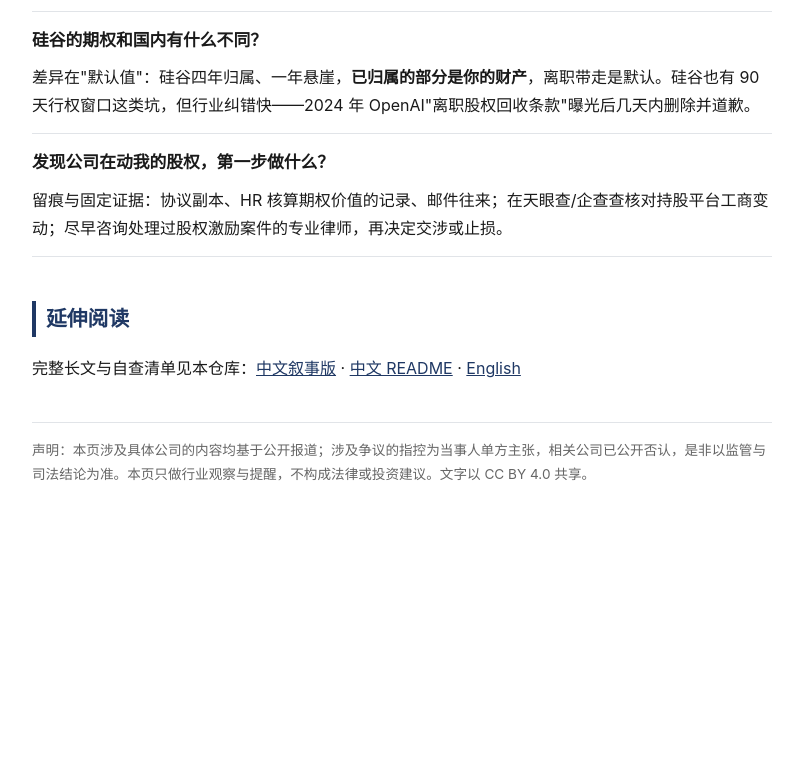
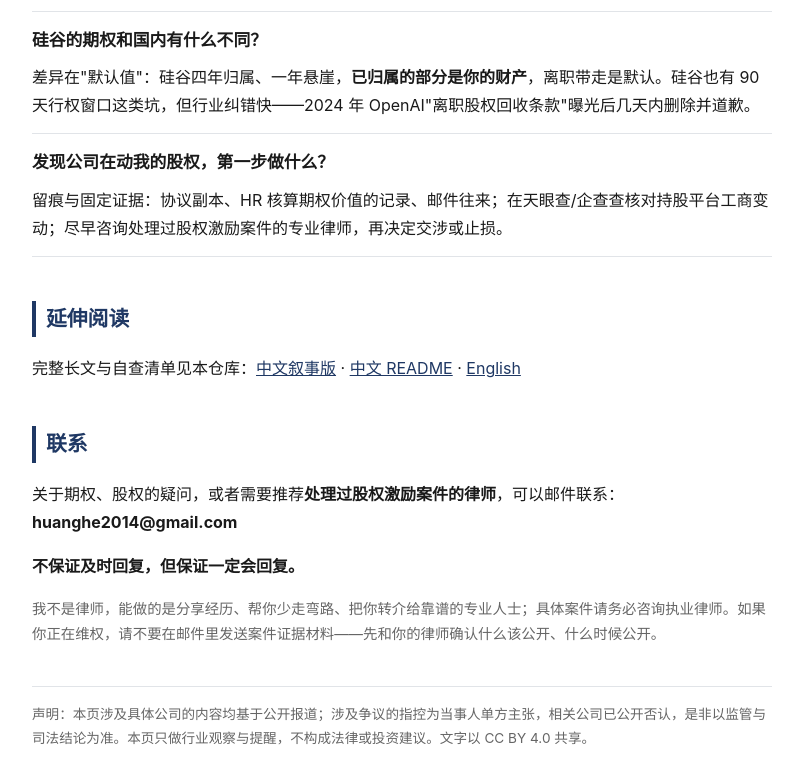
Before and after one commit to huanghe/startup-equity-guide, a plain HTML site: page index.html in a window 1280 px wide. Shown: the part 1816-2599 px from the top of the page, without its empty margins (238-1037 px from the left). Before the commit the page ends 2383 px from the top, so only its background shows below. Drawn offline with Linux system fonts and the light colour scheme.

Commit message:
补充联系方式：期权答疑与律师推荐邮箱

```diff
--- a/index.html
+++ b/index.html
@@ -165,6 +165,11 @@
 <h2>延伸阅读</h2>
 <p>完整长文与自查清单见本仓库：<a href="./ARTICLE.md">中文叙事版</a> · <a href="./README.md">中文 README</a> · <a href="./README_EN.md">English</a></p>
 
+<h2>联系</h2>
+<p>关于期权、股权的疑问，或者需要推荐<strong>处理过股权激励案件的律师</strong>，可以邮件联系：<strong>huanghe2014@gmail.com</strong></p>
+<p><strong>不保证及时回复，但保证一定会回复。</strong></p>
+<p style="color:var(--muted);font-size:.9em">我不是律师，能做的是分享经历、帮你少走弯路、把你转介给靠谱的专业人士；具体案件请务必咨询执业律师。如果你正在维权，请不要在邮件里发送案件证据材料——先和你的律师确认什么该公开、什么时候公开。</p>
+
 <div class="note">
 声明：本页涉及具体公司的内容均基于公开报道；涉及争议的指控为当事人单方主张，相关公司已公开否认，是非以监管与司法结论为准。本页只做行业观察与提醒，不构成法律或投资建议。文字以 CC BY 4.0 共享。
 </div>
```
Also changed, not shown: 2 other files.
